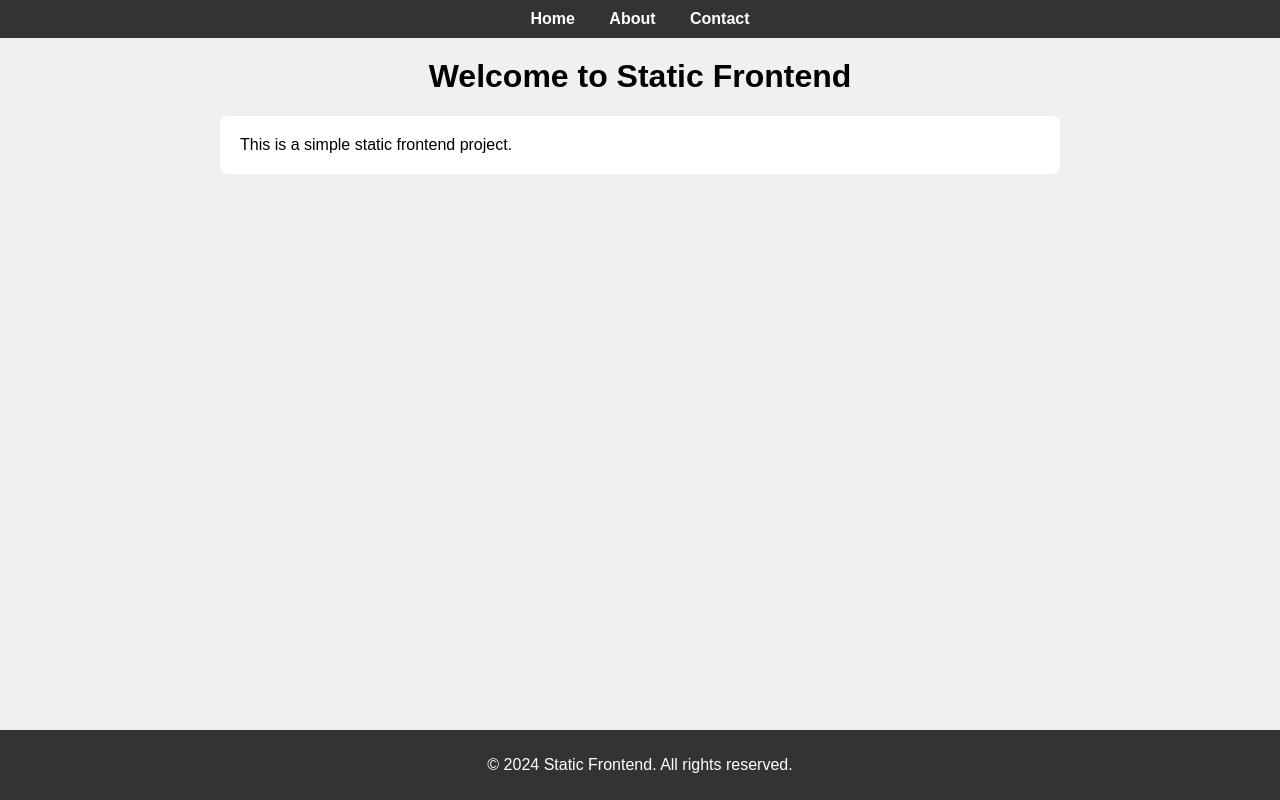
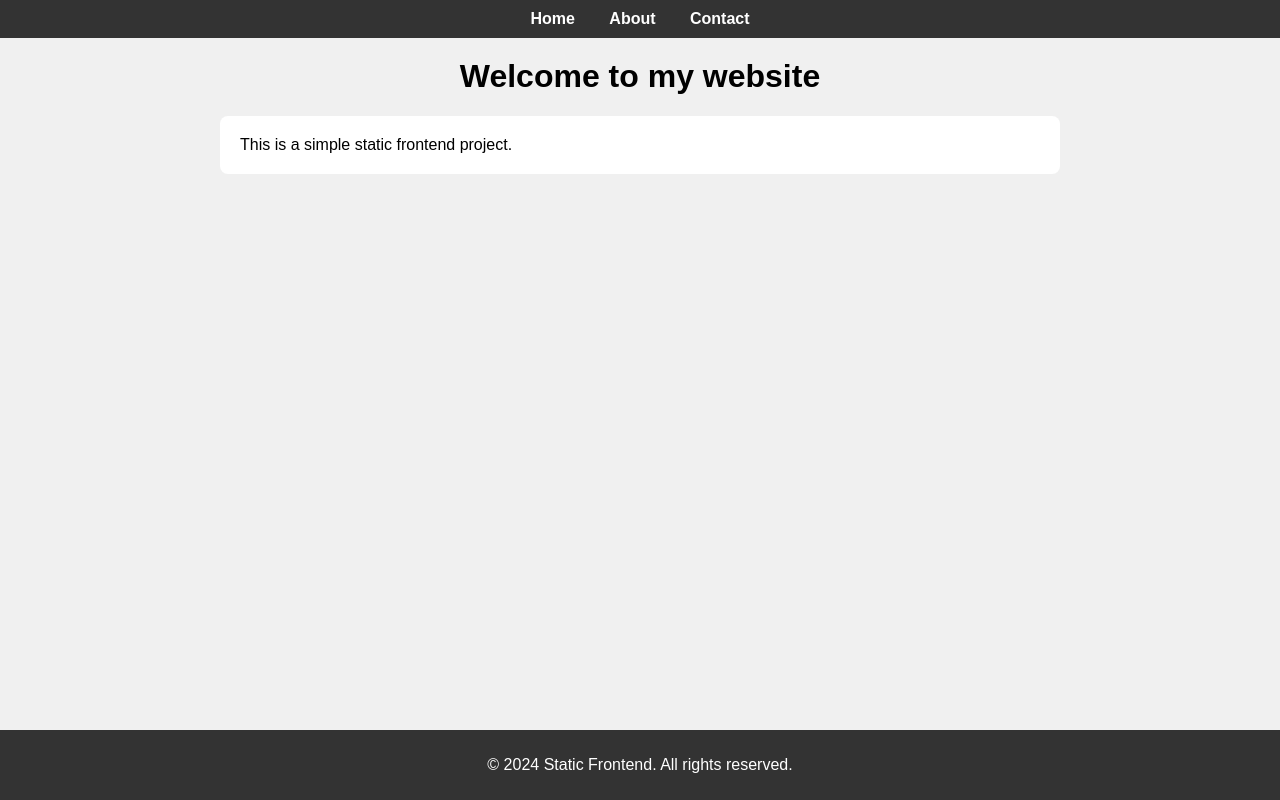
Before and after one commit to amirhosseinkho/Exp1, a website: page index.html in a window 1280 px wide. Drawn offline with Linux system fonts and the light colour scheme.

Commit message:
text welcome update

```diff
--- a/index.html
+++ b/index.html
@@ -14,7 +14,7 @@
             <li><a href='#'>Contact</a></li>
         </ul>
     </nav>
-    <h1>Welcome to Static Frontend</h1>
+    <h1>Welcome to my website</h1>
     <div id='content'></div>
     <div id='about' style='display: none;'>
         <h2>About Us</h2>
```
